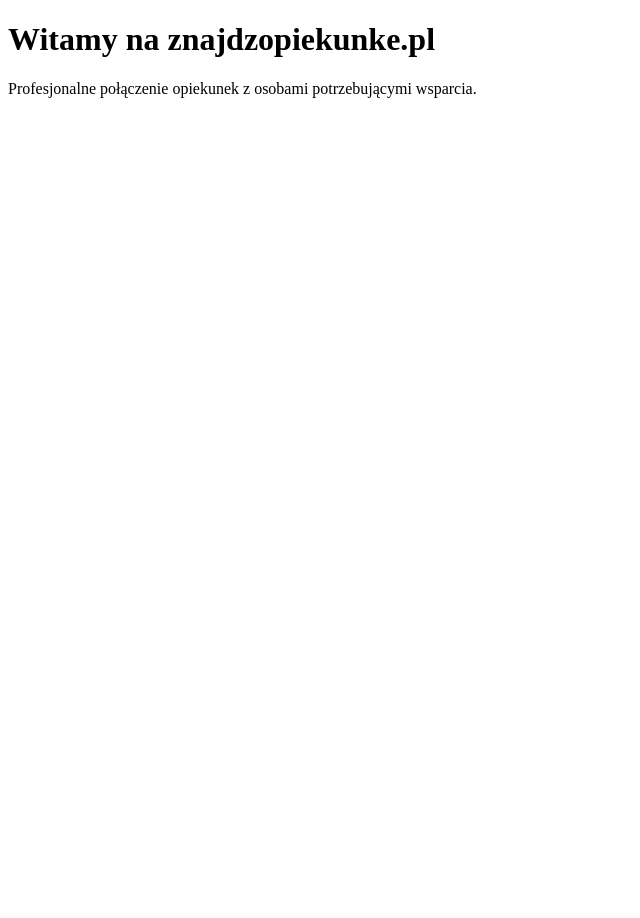
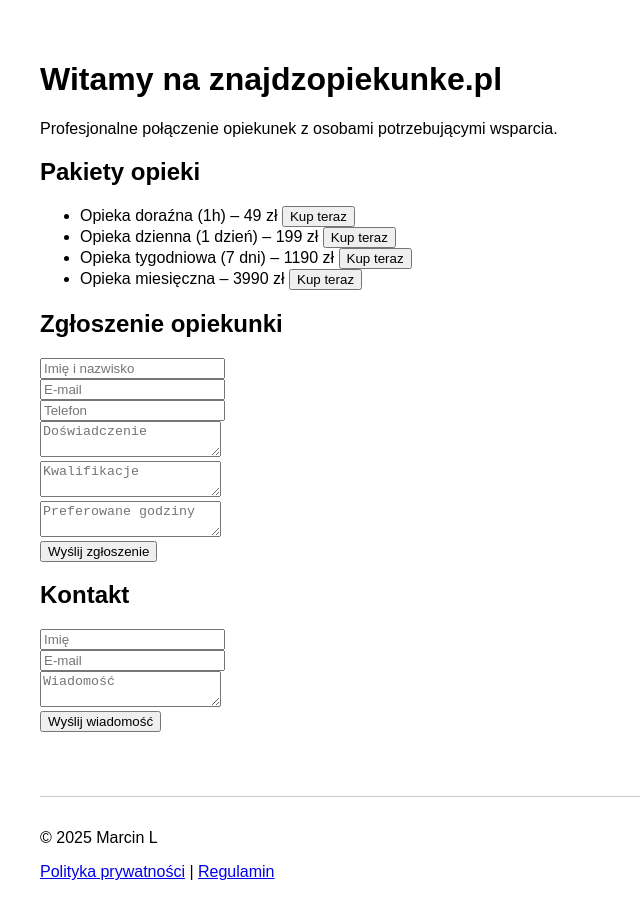
Before and after one commit to Marcinlolik/znajdzopiekunke-app, a Next.js app: page / in a window 1280 px wide. Shown: the top 918 px of the page, without its empty margins (0-640 px from the left). Before the commit the page ends 800 px from the top, so only its background shows below. Built offline with nearby package versions, Linux system fonts and the light colour scheme.

Commit message:
Add files via upload

```diff
--- a/pages/index.js
+++ b/pages/index.js
@@ -1,8 +1,46 @@
 export default function Home() {
   return (
-    <div>
+    <main style={{ fontFamily: 'sans-serif', padding: '2rem' }}>
       <h1>Witamy na znajdzopiekunke.pl</h1>
       <p>Profesjonalne połączenie opiekunek z osobami potrzebującymi wsparcia.</p>
-    </div>
-  )
+
+      <section>
+        <h2>Pakiety opieki</h2>
+        <ul>
+          <li>Opieka doraźna (1h) – 49 zł <button>Kup teraz</button></li>
+          <li>Opieka dzienna (1 dzień) – 199 zł <button>Kup teraz</button></li>
+          <li>Opieka tygodniowa (7 dni) – 1190 zł <button>Kup teraz</button></li>
+          <li>Opieka miesięczna – 3990 zł <button>Kup teraz</button></li>
+        </ul>
+      </section>
+
+      <section>
+        <h2>Zgłoszenie opiekunki</h2>
+        <form>
+          <input name="name" placeholder="Imię i nazwisko" required /><br />
+          <input name="email" placeholder="E-mail" required /><br />
+          <input name="phone" placeholder="Telefon" required /><br />
+          <textarea name="experience" placeholder="Doświadczenie" required /><br />
+          <textarea name="qualifications" placeholder="Kwalifikacje" required /><br />
+          <textarea name="availability" placeholder="Preferowane godziny" required /><br />
+          <button type="submit">Wyślij zgłoszenie</button>
+        </form>
+      </section>
+
+      <section>
+        <h2>Kontakt</h2>
+        <form>
+          <input name="name" placeholder="Imię" required /><br />
+          <input name="email" placeholder="E-mail" required /><br />
+          <textarea name="message" placeholder="Wiadomość" required /><br />
+          <button type="submit">Wyślij wiadomość</button>
+        </form>
+      </section>
+
+      <footer style={{ marginTop: '4rem', borderTop: '1px solid #ccc', paddingTop: '1rem' }}>
+        <p>© 2025 Marcin L</p>
+        <p><a href="#">Polityka prywatności</a> | <a href="#">Regulamin</a></p>
+      </footer>
+    </main>
+  );
 }
```
